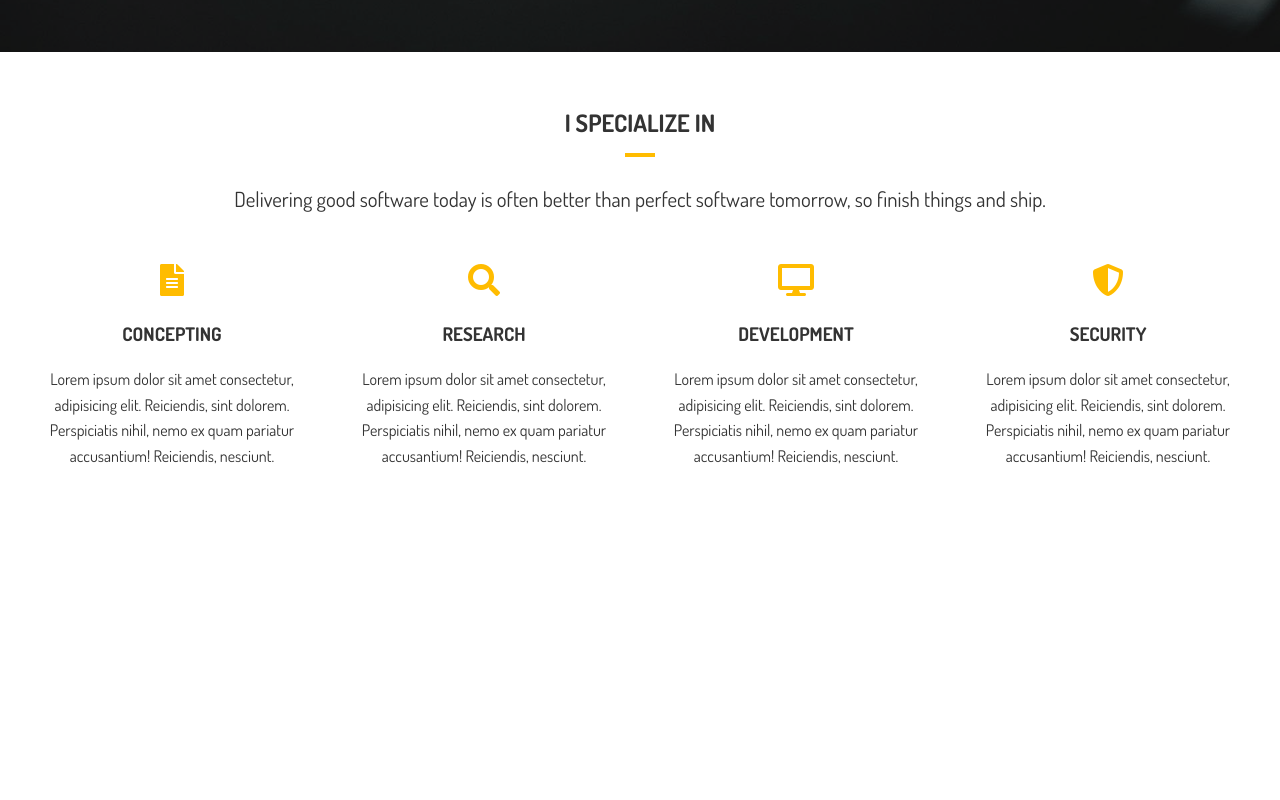
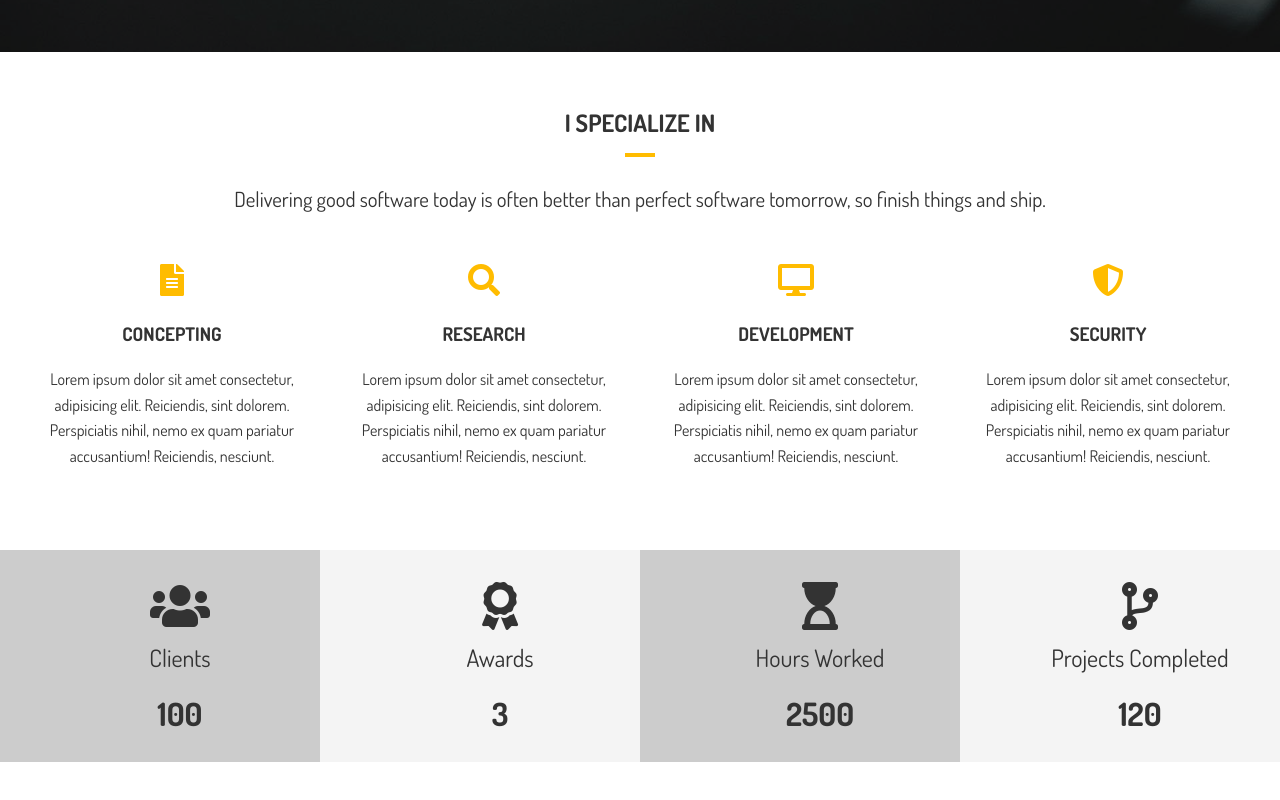
Before and after one commit to alexxuss1996/portfolio-jd-template, a website: page app/index.html in a window 1280 px wide. Shown: the part 748-1548 px from the top of the page. Before the commit the page ends 1458 px from the top, so only its background shows below. Drawn offline with nearby package versions, Linux system fonts and the light colour scheme.

Commit message:
Stats Section

```diff
--- a/app/index.html
+++ b/app/index.html
@@ -101,7 +101,39 @@
           </div>
         </div>
       </section>
-      <section id="home-b" class="text-center py-2"></section>
+      <!-- Section B: Stats -->
+      <section id="home-b" class="text-center py-2">
+        <div class="stats">
+          <div class="stats-item">
+            <ul>
+              <li class="stats-icon"><i class="fas fa-users fa-3x"></i></li>
+              <li class="stats-title">Clients</li>
+              <li class="stats-number">100</li>
+            </ul>
+          </div>
+          <div class="stats-item">
+            <ul>
+              <li class="stats-icon"><i class="fas fa-award fa-3x"></i></li>
+              <li class="stats-title">Awards</li>
+              <li class="stats-number">3</li>
+            </ul>
+          </div>
+          <div class="stats-item">
+            <ul>
+              <li class="stats-icon"><i class="fas fa-hourglass-start fa-3x"></i></li>
+              <li class="stats-title">Hours Worked</li>
+              <li class="stats-number">2500</li>
+            </ul>
+          </div>
+          <div class="stats-item">
+            <ul>
+              <li class="stats-icon"><i class="fas fa-code-branch fa-3x"></i></li>
+              <li class="stats-title">Projects Completed</li>
+              <li class="stats-number">120</li>
+            </ul>
+          </div>
+        </div>
+      </section>
       <section id="home-c" class="text-center py-2"></section>
       <footer id="home-footer" class="text-center py-2"></footer>
     </main>
--- a/app/scss/main.scss
+++ b/app/scss/main.scss
@@ -62,8 +62,6 @@ img {
 		.header-content {
 			text-align: center;
 			padding: 8% 0;
-			position: relative;
-			z-index: 2;
 
 			h1 {
 				font-size: 4rem;
@@ -79,8 +77,6 @@ img {
 	display: flex;
 	justify-content: space-between;
 	padding-top: 1rem;
-	position: relative;
-	z-index: 2;
 
 	ul {
 		display: flex;
@@ -109,6 +105,11 @@ img {
 	}
 }
 
+#header-home>* {
+	position: relative;
+	z-index: 2;
+}
+
 .section-title {
 	position: relative;
 	display: inline-block;
@@ -129,8 +130,8 @@ img {
 	&-a {
 		.specials {
 			display: grid;
+			grid-template-columns: repeat(4, 1fr);
 			grid-gap: 1rem;
-			grid-template-columns: repeat(4, 1fr);
 			margin-top: 3rem;
 
 			.fas {
@@ -138,4 +139,37 @@ img {
 			}
 		}
 	}
+
+	&-b {
+		.stats {
+			display: grid;
+			grid-template-columns: repeat(4, 1fr);
+
+
+			&-item {
+				padding-top: 1rem;
+
+				&:nth-child(odd) {
+					background-color: $medium-color;
+				}
+
+				&:nth-child(even) {
+					background-color: $light-color;
+				}
+			}
+
+			li {
+				line-height: 2;
+
+				&.stats-title {
+					font-size: 1.5rem;
+				}
+
+				&.stats-number {
+					font-size: 2rem;
+					font-weight: bold;
+				}
+			}
+		}
+	}
 }
```
Also changed, not shown: app/css/app.min.css, app/images/dest/items/pexels-photo-747964.jpeg (deleted), app/images/src/items/pexels-photo-747964.jpeg (deleted), 1 other file.
